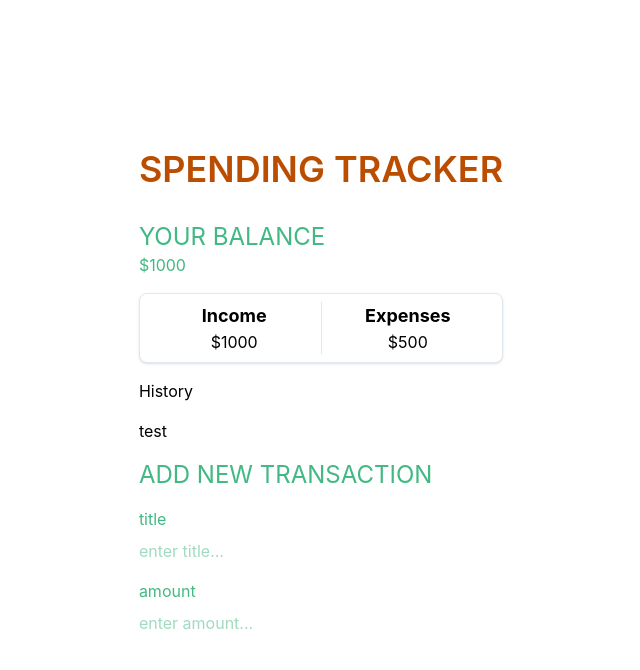
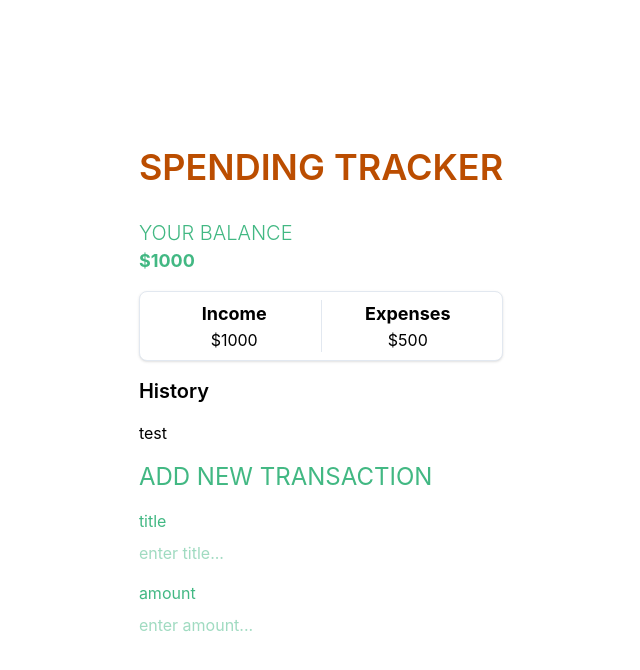
Before and after one commit to edvillatoro2/spending-tracker, a Vue app: page / in a window 1280 px wide. Shown: the top 670 px of the page, without its empty margins (319-959 px from the left). Built offline with nearby package versions, Linux system fonts and the light colour scheme.

Commit message:
adds vue-toastification

```diff
--- a/package.json
+++ b/package.json
@@ -13,7 +13,8 @@
   "dependencies": {
     "@tailwindcss/vite": "^4.2.1",
     "tailwindcss": "^4.2.1",
-    "vue": "^3.5.29"
+    "vue": "^3.5.29",
+    "vue-toastification": "^2.0.0-rc.5"
   },
   "devDependencies": {
     "@tsconfig/node24": "^24.0.4",
--- a/src/App.vue
+++ b/src/App.vue
@@ -27,6 +27,20 @@ import AddTransaction from "./components/AddTransaction.vue";
 import Balance from "./components/Balance.vue";
 import Expenses from "./components/Expenses.vue";
 import TransactionList from "./components/TransactionList.vue";
+
+import { ref, computed, onMounted } from "vue";
+import { useToast } from "vue-toastification";
+
+const toast = useToast();
+const handleTransactionDelete = (id: number) => {
+  // ...delete logic...
+  toast.success("Transaction deleted!");
+};
+
+const handleTransactionAdd = (transaction: Transaction) => {
+  // ...add logic...
+  toast.success("Transaction added!");
+};
 </script>
 
 <style scoped></style>
--- a/src/components/Balance.vue
+++ b/src/components/Balance.vue
@@ -1,7 +1,7 @@
 <template>
   <div class="balance">
-    <h2 class="text-2xl uppercase">Your Balance</h2>
-    <h1 class="balance">${{ total }}</h1>
+    <h2 class="text-xl font-light uppercase">Your Balance</h2>
+    <p class="text-lg font-bold">${{ total }}</p>
   </div>
 </template>
 
--- a/src/components/TransactionList.vue
+++ b/src/components/TransactionList.vue
@@ -1,6 +1,6 @@
 <template>
   <div class="">
-    <h3>History</h3>
+    <h3 class="text-xl font-semibold">History</h3>
     <ul>
       <li v-for="transaction in transactions" :key="transaction.id">
         {{ transaction.text }} - {{ transaction.amount }}
--- a/src/main.ts
+++ b/src/main.ts
@@ -1,6 +1,15 @@
-import './assets/main.css'
+import "./assets/main.css";
 
-import { createApp } from 'vue'
-import App from './App.vue'
+import { createApp } from "vue";
+import Toast, { type PluginOptions } from "vue-toastification";
+import "vue-toastification/dist/index.css";
+import App from "./App.vue";
 
-createApp(App).mount('#app')
+const app = createApp(App);
+
+const options: PluginOptions = {
+  // You can set your default options here
+};
+
+app.use(Toast, options);
+app.mount("#app");
```
Also changed, not shown: 1 other file (tests, documents, lock files or other folders).
